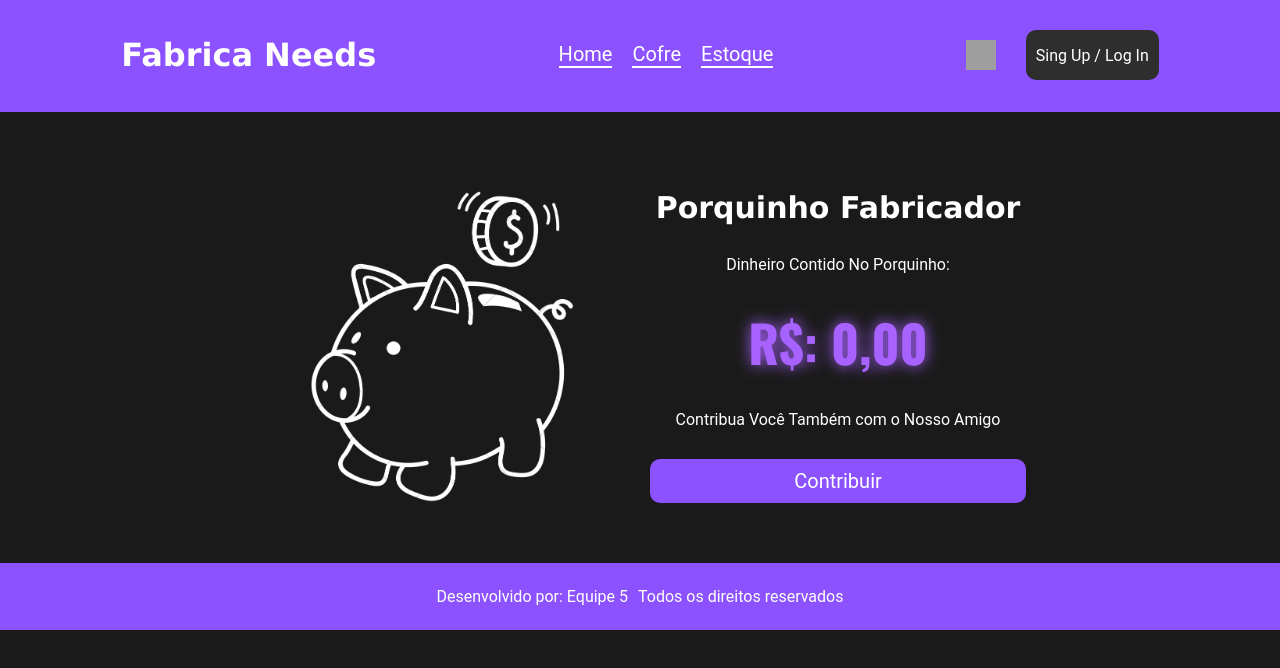
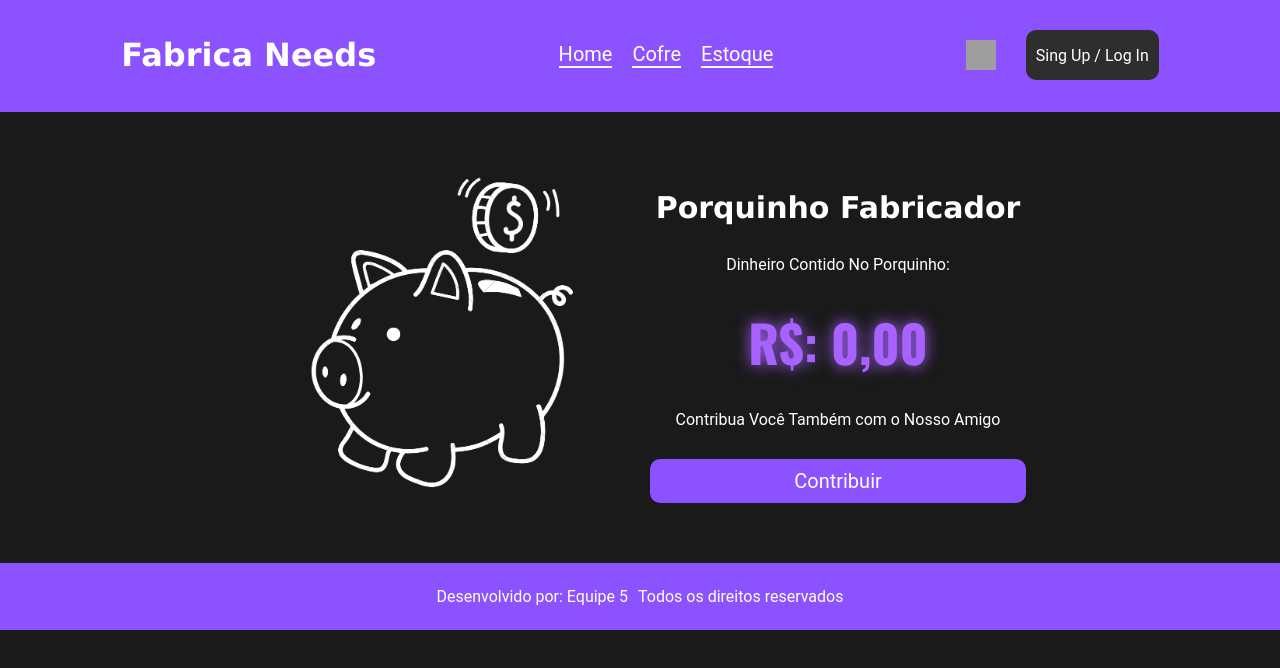
Before and after one commit to AnthonyLoche/FabricaNeeds-Front-Equipe5, a Vue app: page / in a window 1280 px wide. Shown: the top 668 px of the page. Built offline with nearby package versions, Linux system fonts and the light colour scheme; no server answers; grey boxes are pictures that could not be loaded; a web font is replaced by a local one.

Commit message:
animação porco homeView

```diff
--- a/src/components/CofreVue.vue
+++ b/src/components/CofreVue.vue
@@ -86,6 +86,7 @@ h3#valor {
 
 img#cofrinho {
     width: 70%;
+    animation: animationPorco 1.5s infinite;
 }
 
 #detalhes {
@@ -112,7 +113,17 @@ img#cofrinho {
     height: 140px ;
     border: 1px solid white;
 }
-
+@keyframes animationPorco {
+    0%{
+        transform: translateY(0);
+    }
+    50%{
+        transform: translateY(-15px);
+    }
+    100%{
+        transform: translateY(0);
+    }
+}
 @media screen and (max-width: 1024px){
     section{
         flex-direction: column;
```
